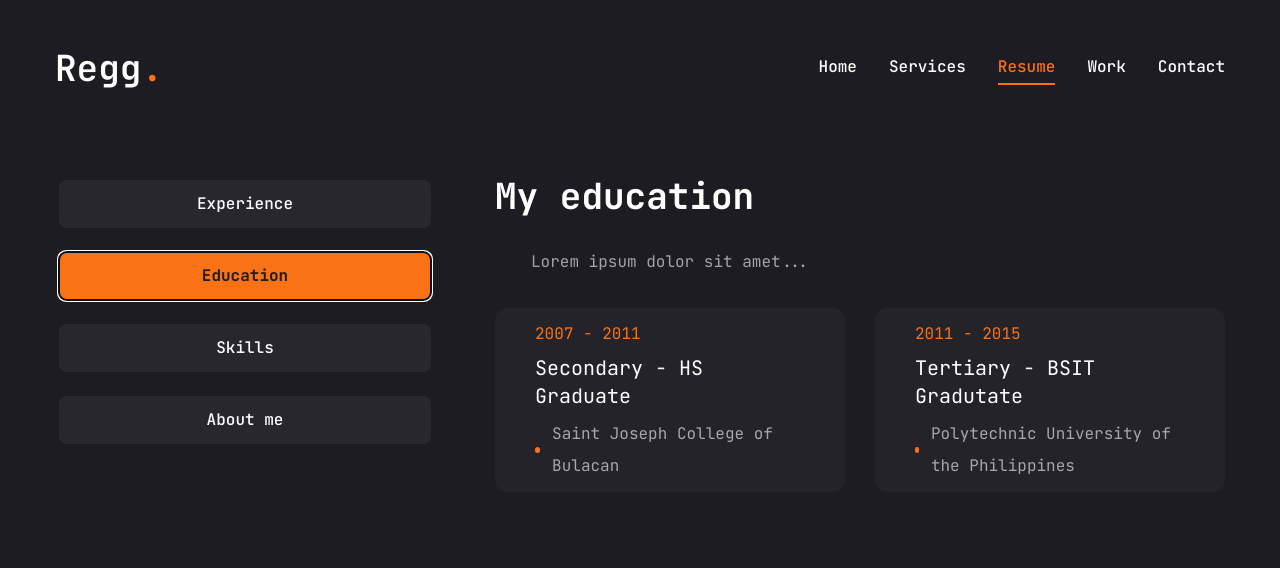
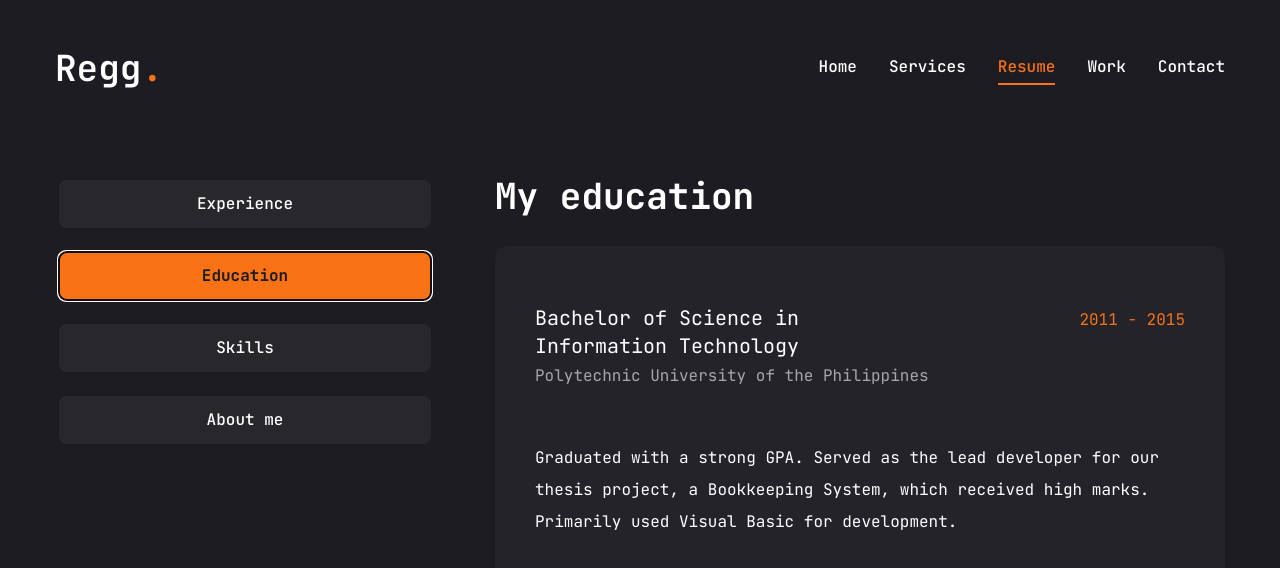
Before and after one commit to ReggieDuran/my-app, a Next.js app: page /resume in a window 1280 px wide. Both pictures are taken after a click on the tab "Education". Shown: the top 568 px of the page. Built offline with nearby package versions, Linux system fonts and the light colour scheme.

Commit message:
Updated some info and hover btn colors

```diff
--- a/app/resume/page.jsx
+++ b/app/resume/page.jsx
@@ -10,7 +10,8 @@ import {
 
 const about = {
   title: "About me",
-  description: "Lorem ipsum dolor sit amet...",
+  description:
+    "I am a full-time Software Engineer based in the Philippines since 2015, with extensive experience in developing websites and web applications. I am passionate about exploring and learning new programming skills.",
   info: [
     {
       fieldName: "Name",
@@ -142,24 +143,19 @@ const experiences = {
 
 const education = {
   title: "My education",
-  description: "Lorem ipsum dolor sit amet...",
   items: [
     {
-      institution: "Saint Joseph College of Bulacan",
-      degree: "Secondary - HS Graduate",
-      duration: "2007 - 2011",
-    },
-    {
       institution: "Polytechnic University of the Philippines",
-      degree: "Tertiary - BSIT Gradutate",
+      degree: "Bachelor of Science in Information Technology",
       duration: "2011 - 2015",
+      description:
+        "Graduated with a strong GPA. Served as the lead developer for our thesis project, a Bookkeeping System, which received high marks. Primarily used Visual Basic for development.",
     },
   ],
 };
 
 const skills = {
   title: "My skills",
-  description: "Lorem Ipsum dolor sit amet...",
   skillList: [
     {
       icon: <FaHtml5 />,
@@ -243,7 +239,7 @@ const Resume = () => {
             <TabsContent value="experience" className="w-full">
               <div className="flex flex-col gap-[30px] text-center xl:text-left">
                 <h3 className="text-4xl font-bold">{experiences.title}</h3>
-                <ScrollArea className="h-[450px]">
+                <ScrollArea className="h-[600px]">
                   <ul className="grid grid-cols-1 gap-[30px]">
                     {experiences.items.map((experience, index) => (
                       <li
@@ -284,25 +280,24 @@ const Resume = () => {
             <TabsContent value="education" className="w-full">
               <div className="flex flex-col gap-[30px] text-center xl:text-left">
                 <h3 className="text-4xl font-bold">{education.title}</h3>
-                <p className="max-w-[600px] text-white/60 mx-auto xl:mx-9">
-                  {education.description}
-                </p>
+
                 <ScrollArea className="h-[400px]">
-                  <ul className="grid grid-cols-1 lg:grid-cols-2 gap-[30px]">
+                  <ul className="grid grid-cols-1 gap-[30px]">
                     {education.items.map((item, index) => (
                       <li
                         key={index}
-                        className="bg-[#232329] h-[184px] py-6 px-10 rounded-xl flex flex-col justify-center items-center lg:items-start gap-1"
+                        className="bg-[#232329] lg:h-[350px] h-auto py-6 px-10 rounded-xl flex flex-col justify-evenly lg:items-start gap-1 text-left"
                       >
-                        <span className="text-accent">{item.duration}</span>
-                        <h3 className="text-xl max-w-[260px] min-h-[60px] text-center lg:text-left">
-                          {item.degree}
-                        </h3>
-                        <div className="flex items-center gap-3">
-                          {/* dot */}
-                          <span className="w-[6px] h-[6px] rounded-full bg-accent"></span>
-                          <p className="text-white/60">{item.institution}</p>
+                        <div className="flex flex-row justify-between items-start w-full mb-3">
+                          <div>
+                            <h3 className="text-xl lg:max-w-[300px] max-w-auto">
+                              {item.degree}
+                            </h3>
+                            <p className="text-white/60">{item.institution}</p>
+                          </div>
+                          <span className="text-accent">{item.duration}</span>
                         </div>
+                        <div>{item.description}</div>
                       </li>
                     ))}
                   </ul>
--- a/app/work/page.jsx
+++ b/app/work/page.jsx
@@ -170,7 +170,7 @@ const Work = () => {
               {/* slider buttons */}
               <WorkSliderButtons
                 containerStyles="flex gap-2 absolute right-0 bottom-[calc(50%_-_22px)] xl:bottom-0 z-20 w-full justify-between xl:w-max xl:justify-none"
-                btnStyles="bg-accent hover:bg-accent-hover text-primary text-[22px] w-[44px] h-[44px] flex justify-center items-center transition-all"
+                btnStyles="bg-accent text-primary text-[22px] w-[44px] h-[44px] flex justify-center items-center transition-all"
               />
             </Swiper>
           </div>
--- a/components/ui/button.jsx
+++ b/components/ui/button.jsx
@@ -11,7 +11,7 @@ const buttonVariants = cva(
   {
     variants: {
       variant: {
-        default: "bg-accent text-primary hover:bg-accent-hover",
+        default: "bg-accent text-primary ",
         primary: "bg-primary text-white",
         outline:
           "border border-accent bg-transparent text-accent hover:bg-accent hover:text-primary",
--- a/tailwind.config.js
+++ b/tailwind.config.js
@@ -31,7 +31,7 @@ module.exports = {
 				primary: '#1c1c22',
 				accent: {
 					DEFAULT: '#f97316',
-					hover: '#00e187'
+					hover: '#1c1c22'
 				}
 			},
 			keyframes: {
```
